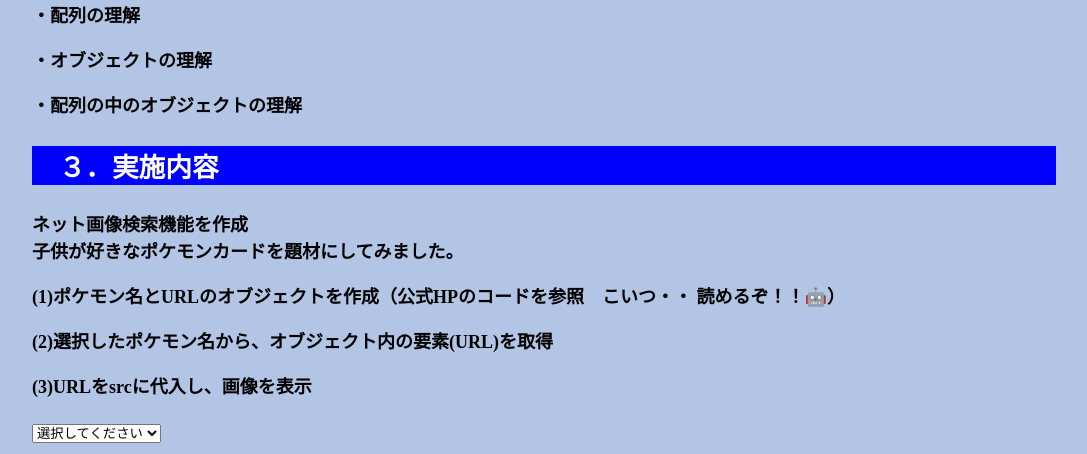
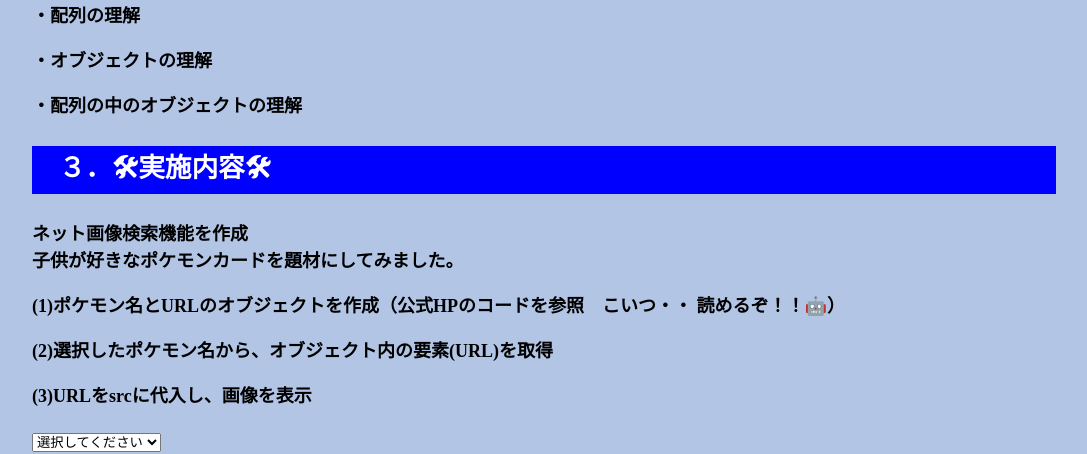
Before and after one commit to AkitomoIto/AkitomoIto.github.io, a plain HTML site: page index.html in a window 1280 px wide. Shown: the part 1208-1662 px from the top of the page, without its empty margins (96-1183 px from the left). Drawn offline with Linux system fonts and the light colour scheme.

Commit message:
Update index.html

```diff
--- a/index.html
+++ b/index.html
@@ -61,7 +61,7 @@
             ・オブジェクトの理解<p>
             ・配列の中のオブジェクトの理解</p>
         </h4>
-        <h3 class="subTitle">　３．実施内容</h3>
+        <h3 class="subTitle">　３．🛠実施内容🛠</h3>
         <h4 class="text">ネット画像検索機能を作成<br>子供が好きなポケモンカードを題材にしてみました。
             <p>(1)ポケモン名とURLのオブジェクトを作成（公式HPのコードを参照　こいつ・・
                 読めるぞ！！🤖）
```
